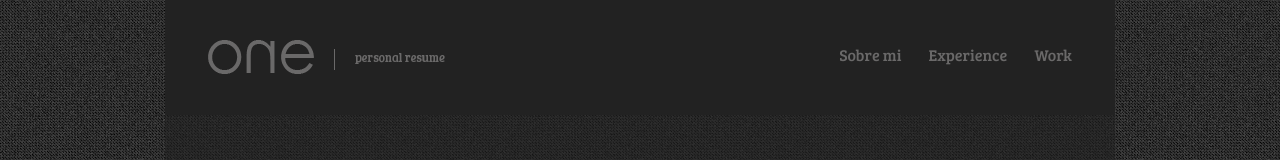
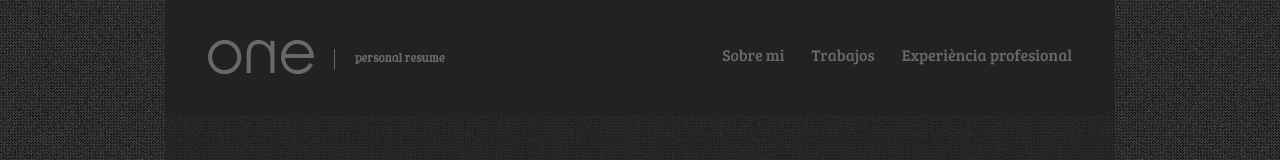
Before and after one commit to 9199joan23/9199joan23.github.io, a plain HTML site: page index.html in a window 1280 px wide. Shown: the top 160 px of the page. Drawn offline with nearby package versions, Linux system fonts and the light colour scheme.

Commit message:
cambios
v2

```diff
--- a/index.html
+++ b/index.html
@@ -19,9 +19,9 @@
 	<div id="logo"><a href="#"><img src="images/logo.png"></a></div>
 	<ul id="main-menu">
     	<li><a href="#about">Sobre mi</a></li>
-        <li><a href="#experience">Experience</a></li>
-        <li><a href="#work">Work</a></li>
-    </ul>
+        <li><a href="#work">Trabajos</a></li>
+        <li><a href="#experience">Experiència profesional</a></li>
+            </ul>
 </div>
 
 <div id="container">
```
